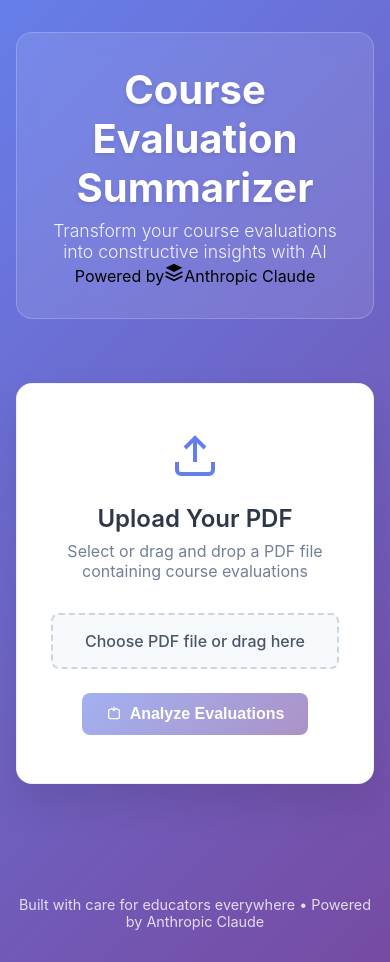
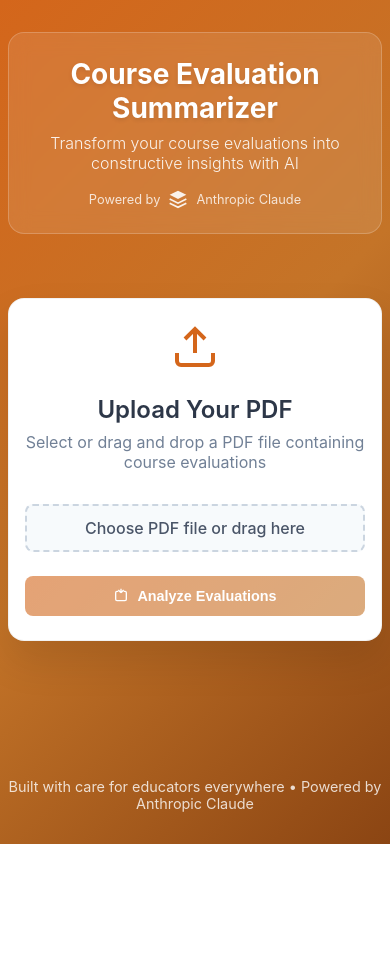
Before and after one commit to jgraziolaVU/rrivardeval, a React (Create React App) app: page / in a window 390 px wide. After the commit the page ends 844 px from the top, so only its background shows below. Built offline with nearby package versions, Linux system fonts and the light colour scheme.

Commit message:
Update App.css

```diff
--- a/src/App.css
+++ b/src/App.css
@@ -10,7 +10,7 @@
     sans-serif;
   -webkit-font-smoothing: antialiased;
   -moz-osx-font-smoothing: grayscale;
-  background: linear-gradient(135deg, #667eea 0%, #764ba2 100%);
+  background: linear-gradient(135deg, #d4661b 0%, #c47428 50%, #8b4513 100%);
   min-height: 100vh;
 }
 
@@ -29,6 +29,7 @@
   flex-direction: column;
 }
 
+/* Header Styles */
 .header {
   padding: 2rem 0;
   text-align: center;
@@ -54,8 +55,23 @@
   font-size: 1.1rem;
   color: rgba(255, 255, 255, 0.9);
   font-weight: 300;
+  margin-bottom: 1rem;
 }
 
+.powered-by {
+  display: flex;
+  align-items: center;
+  justify-content: center;
+  gap: 0.5rem;
+  color: rgba(255, 255, 255, 0.8);
+  font-size: 0.9rem;
+}
+
+.anthropic-logo {
+  color: rgba(255, 255, 255, 0.9);
+}
+
+/* Main Content */
 .main {
   flex: 1;
   padding: 2rem 0;
@@ -72,10 +88,16 @@
   box-shadow: 0 20px 40px rgba(0, 0, 0, 0.1);
   text-align: center;
   border: 1px solid rgba(0, 0, 0, 0.05);
+  transition: all 0.3s ease;
+}
+
+.upload-card:hover {
+  transform: translateY(-2px);
+  box-shadow: 0 25px 50px rgba(0, 0, 0, 0.15);
 }
 
 .upload-icon {
-  color: #667eea;
+  color: #d4661b;
   margin-bottom: 1.5rem;
   display: flex;
   justify-content: center;
@@ -112,13 +134,20 @@
   transition: all 0.3s ease;
   font-weight: 500;
   color: #4a5568;
-  min-width: 200px;
+  min-width: 250px;
 }
 
 .file-input-label:hover {
   background: #edf2f7;
-  border-color: #667eea;
-  color: #667eea;
+  border-color: #d4661b;
+  color: #d4661b;
+}
+
+.file-selected {
+  display: flex;
+  align-items: center;
+  gap: 0.5rem;
+  color: #d4661b;
 }
 
 .error-message {
@@ -132,6 +161,30 @@
   border-radius: 0.5rem;
   padding: 1rem;
   margin-bottom: 1.5rem;
+  font-size: 0.9rem;
+}
+
+.progress-container {
+  margin-bottom: 1.5rem;
+}
+
+.progress-bar {
+  width: 100%;
+  height: 6px;
+  background: #edf2f7;
+  border-radius: 3px;
+  overflow: hidden;
+  margin-bottom: 0.5rem;
+}
+
+.progress-fill {
+  height: 100%;
+  background: linear-gradient(90deg, #d4661b 0%, #c47428 100%);
+  transition: width 0.3s ease;
+}
+
+.progress-text {
+  color: #718096;
   font-size: 0.9rem;
 }
 
@@ -153,7 +206,7 @@
   align-items: center;
   gap: 0.5rem;
   font-size: 1rem;
-  min-width: 120px;
+  min-width: 140px;
   justify-content: center;
 }
 
@@ -163,13 +216,13 @@
 }
 
 .btn-primary {
-  background: linear-gradient(135deg, #667eea 0%, #764ba2 100%);
+  background: linear-gradient(135deg, #d4661b 0%, #c47428 100%);
   color: white;
 }
 
 .btn-primary:hover:not(:disabled) {
   transform: translateY(-2px);
-  box-shadow: 0 8px 25px rgba(102, 126, 234, 0.3);
+  box-shadow: 0 8px 25px rgba(212, 102, 27, 0.3);
 }
 
 .btn-secondary {
@@ -207,6 +260,7 @@
   100% { transform: rotate(360deg); }
 }
 
+/* Results Section */
 .results-section {
   margin-top: 2rem;
 }
@@ -217,11 +271,23 @@
   box-shadow: 0 20px 40px rgba(0, 0, 0, 0.1);
   overflow: hidden;
   border: 1px solid rgba(0, 0, 0, 0.05);
+  animation: slideIn 0.5s ease-out;
+}
+
+@keyframes slideIn {
+  from {
+    opacity: 0;
+    transform: translateY(20px);
+  }
+  to {
+    opacity: 1;
+    transform: translateY(0);
+  }
 }
 
 .results-header {
   padding: 1.5rem 2rem;
-  background: #f7fafc;
+  background: linear-gradient(135deg, #f7fafc 0%, #edf2f7 100%);
   border-bottom: 1px solid #e2e8f0;
   display: flex;
   justify-content: space-between;
@@ -234,6 +300,9 @@
   font-size: 1.25rem;
   font-weight: 600;
   color: #2d3748;
+  display: flex;
+  align-items: center;
+  gap: 0.5rem;
 }
 
 .results-content {
@@ -241,19 +310,20 @@
 }
 
 .results-text {
-  font-family: -apple-system, BlinkMacSystemFont, 'Segoe UI', 'Roboto', monospace;
-  font-size: 0.9rem;
-  line-height: 1.6;
-  color: #4a5568;
+  font-family: 'Georgia', 'Times New Roman', serif;
+  font-size: 1rem;
+  line-height: 1.7;
+  color: #2d3748;
   white-space: pre-wrap;
   word-wrap: break-word;
   background: #f8f9fa;
-  padding: 1.5rem;
+  padding: 2rem;
   border-radius: 0.5rem;
-  border-left: 4px solid #667eea;
+  border-left: 4px solid #d4661b;
   margin: 0;
 }
 
+/* Footer */
 .footer {
   text-align: center;
   padding: 2rem 0;
@@ -261,4 +331,82 @@
   font-size: 0.9rem;
 }
 
-@medi
+/* Responsive Design */
+@media (max-width: 768px) {
+  .container {
+    padding: 0 0.5rem;
+  }
+
+  .title {
+    font-size: 2rem;
+  }
+
+  .subtitle {
+    font-size: 1rem;
+  }
+
+  .header-content {
+    padding: 1.5rem;
+  }
+
+  .upload-card {
+    padding: 2rem 1.5rem;
+  }
+
+  .results-header {
+    padding: 1rem 1.5rem;
+    flex-direction: column;
+    align-items: stretch;
+  }
+
+  .results-content {
+    padding: 1.5rem;
+  }
+
+  .results-text {
+    font-size: 0.9rem;
+    padding: 1.5rem;
+  }
+
+  .btn {
+    padding: 0.75rem 1rem;
+    font-size: 0.9rem;
+  }
+
+  .button-group {
+    flex-direction: column;
+  }
+}
+
+@media (max-width: 480px) {
+  .title {
+    font-size: 1.75rem;
+  }
+
+  .upload-card {
+    padding: 1.5rem 1rem;
+  }
+
+  .file-input-label {
+    padding: 0.75rem 1rem;
+    min-width: auto;
+    width: 100%;
+  }
+
+  .results-text {
+    font-size: 0.85rem;
+    padding: 1rem;
+  }
+
+  .powered-by {
+    font-size: 0.8rem;
+  }
+}
+
+/* Dark mode support */
+@media (prefers-color-scheme: dark) {
+  .results-text {
+    background: #1a202c;
+    color: #e2e8f0;
+  }
+}
```
